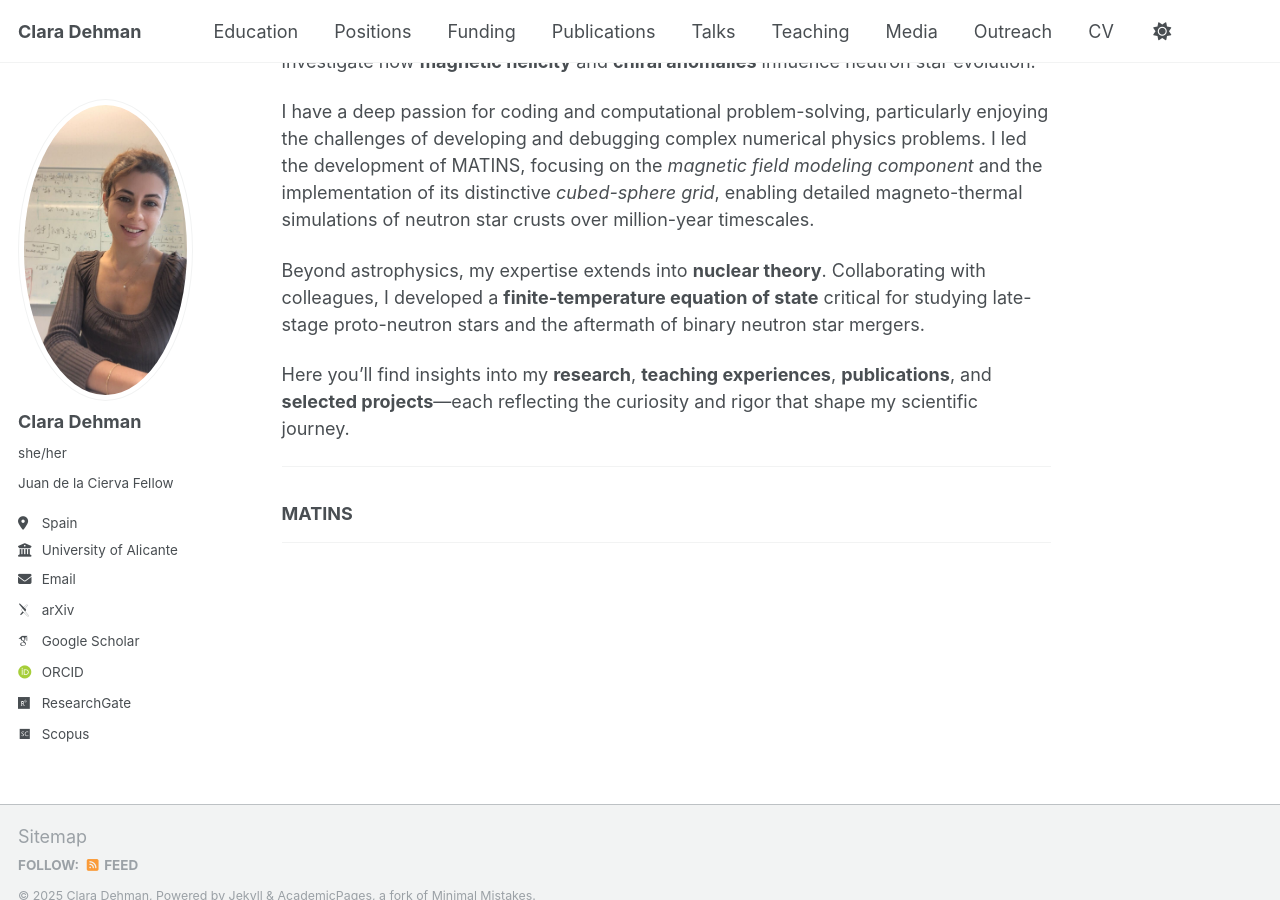
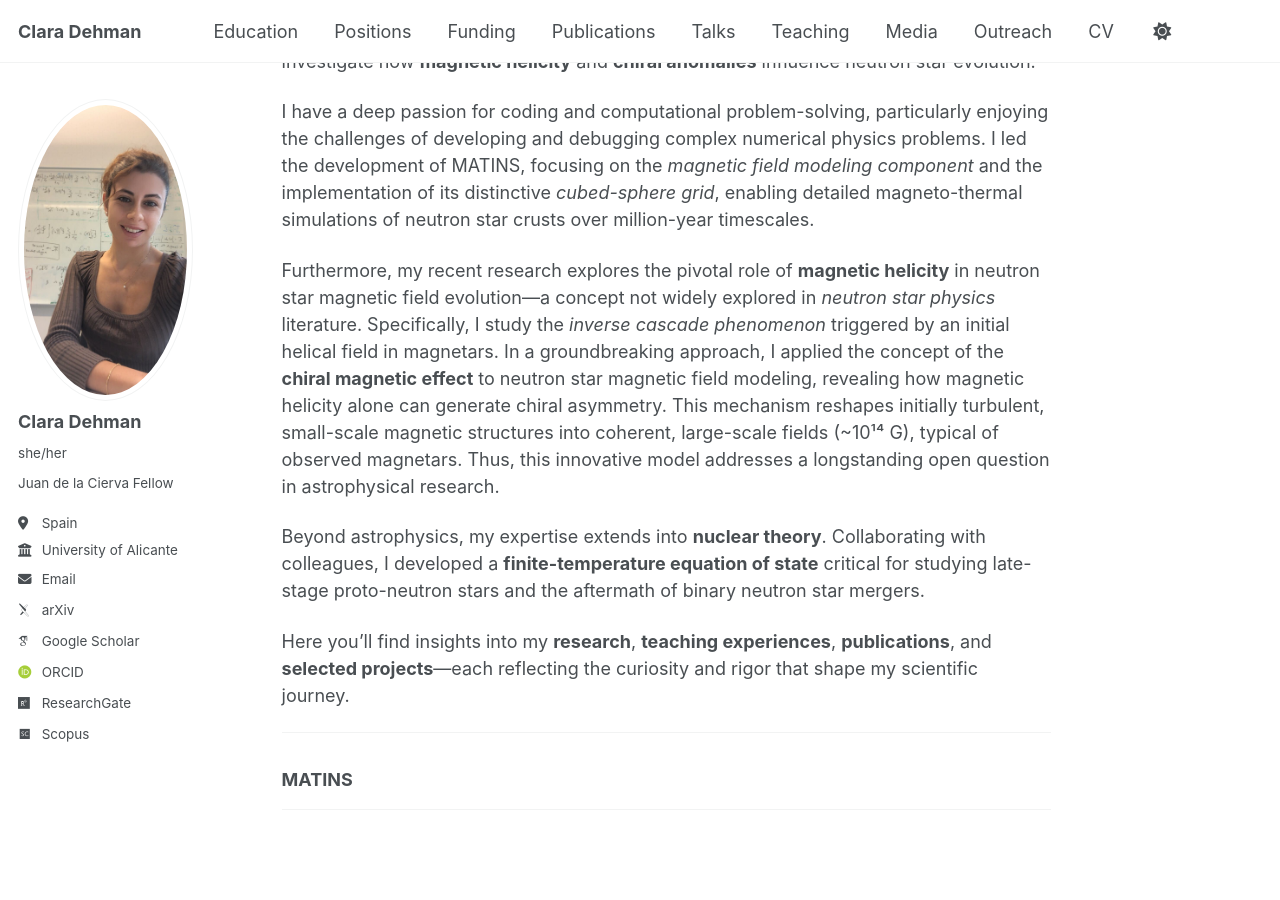
Before and after one commit to ClaraDehman/ClaraDehman.github.io, a Jekyll site: the page built from _pages/about.md, in a window 1280 px wide and 900 px high, scrolled down 437 px. Built offline with Jekyll 4.4.1, drawn with Linux system fonts in a browser that asks for light colours; some web fonts are replaced.

Commit message:
Update about.md

```diff
--- a/_pages/about.md
+++ b/_pages/about.md
@@ -15,6 +15,8 @@ After earning my **Bachelor’s degree in Physics** in Lebanon, I pursued advanc
 
 I have a deep passion for coding and computational problem-solving, particularly enjoying the challenges of developing and debugging complex numerical physics problems. I led the development of MATINS, focusing on the *magnetic field modeling component* and the implementation of its distinctive *cubed-sphere grid*, enabling detailed magneto-thermal simulations of neutron star crusts over million-year timescales.
 
+Furthermore, my recent research explores the pivotal role of **magnetic helicity** in neutron star magnetic field evolution—a concept not widely explored in *neutron star physics* literature. Specifically, I study the *inverse cascade phenomenon* triggered by an initial helical field in magnetars. In a groundbreaking approach, I applied the concept of the **chiral magnetic effect** to neutron star magnetic field modeling, revealing how magnetic helicity alone can generate chiral asymmetry. This mechanism reshapes initially turbulent, small-scale magnetic structures into coherent, large-scale fields (\~10¹⁴ G), typical of observed magnetars. Thus, this innovative model addresses a longstanding open question in astrophysical research.
+
 Beyond astrophysics, my expertise extends into **nuclear theory**. Collaborating with colleagues, I developed a **finite-temperature equation of state** critical for studying late-stage proto-neutron stars and the aftermath of binary neutron star mergers.
 
 Here you’ll find insights into my **research**, **teaching experiences**, **publications**, and **selected projects**—each reflecting the curiosity and rigor that shape my scientific journey.
```
